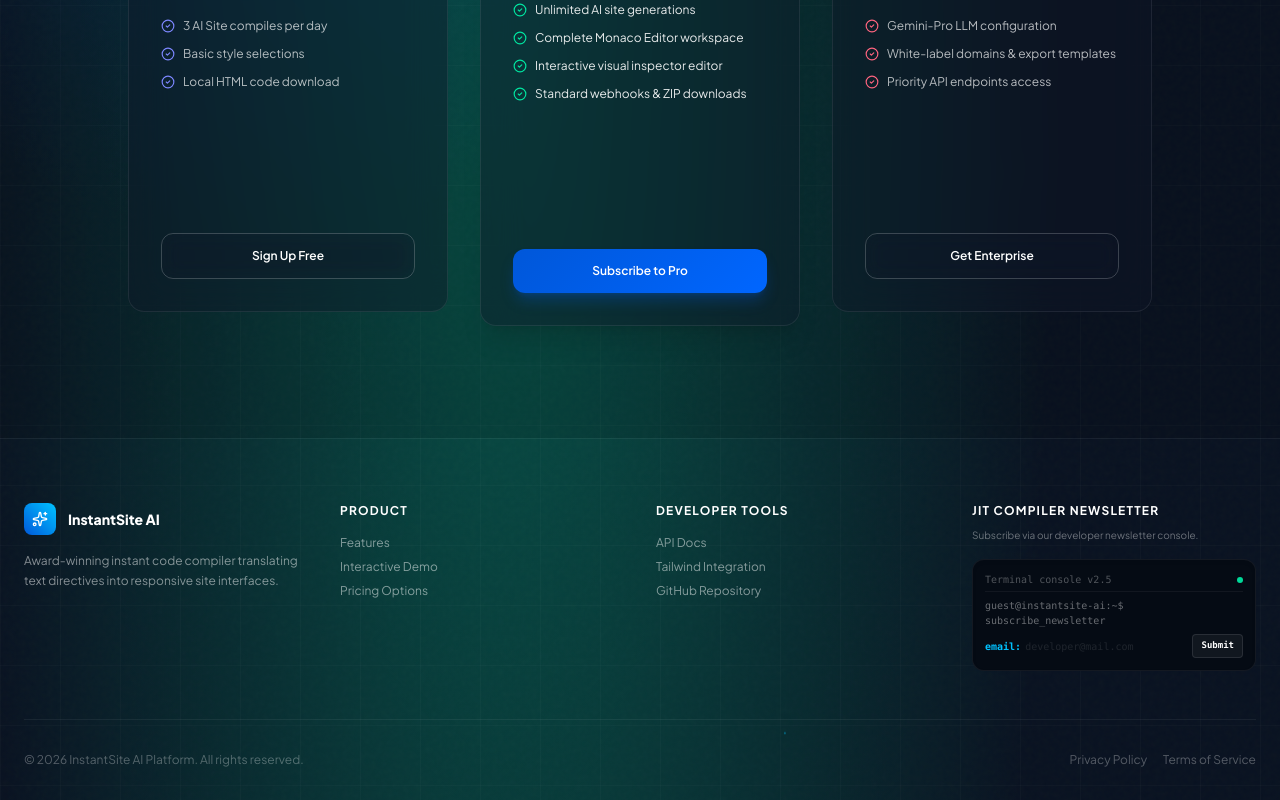
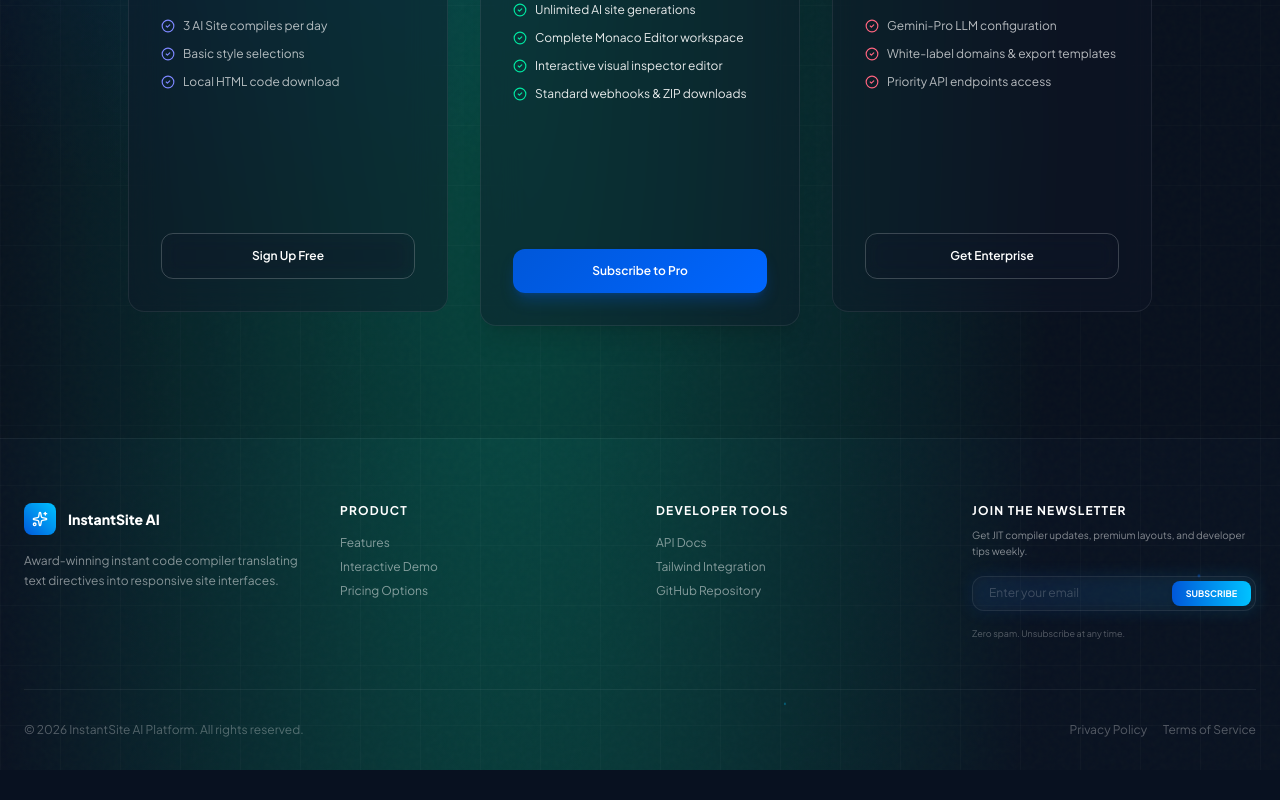
Before and after one commit to sabledattatray/InstantSite-AI, a React (Vite) app: page / in a window 1280 px wide. Shown: the part 2995-3795 px from the top of the page. After the commit the page ends 3765 px from the top, so only its background shows below. Built offline with nearby package versions, Linux system fonts and the light colour scheme.

Commit message:
fix: replace terminal-style newsletter with a professional glassmorphic subscription input

```diff
--- a/src/App.tsx
+++ b/src/App.tsx
@@ -2542,35 +2542,37 @@ function LandingPage({ onStart, onStartWorkspace, onLogin }: LandingPageProps) {
                   <li><a href="#" className="hover:text-white transition-colors">GitHub Repository</a></li>
                 </ul>
               </div>
-              <div className="space-y-4">
-                <h4 className="text-xs font-bold uppercase tracking-widest text-white mb-2">JIT Compiler Newsletter</h4>
-                <p className="text-[10px] text-white/40 leading-relaxed">Subscribe via our developer newsletter console.</p>
-                <div className="bg-[#050B14] border border-white/[0.06] rounded-xl p-3 font-mono text-[10px] text-left space-y-1.5 shadow-inner">
-                  <div className="flex items-center justify-between text-white/30 border-b border-white/[0.05] pb-1">
-                    <span>Terminal console v2.5</span>
-                    <span className="w-1.5 h-1.5 rounded-full bg-[#00E5A0] animate-pulse"></span>
-                  </div>
-                  <div className="text-white/40">guest@instantsite-ai:~$ subscribe_newsletter</div>
-                  {isSubbed ? (
-                    <div className="space-y-1 animate-scale-in">
-                      <div className="text-[#00E5A0] font-bold">&gt;&gt;&gt; [SUCCESS] Node email registered.</div>
-                      <div className="text-white/50">&gt;&gt;&gt; Welcome to the JIT Compiler updates cluster! ✨</div>
-                    </div>
-                  ) : (
-                    <form onSubmit={handleSubscribe} className="flex items-center gap-1 mt-1">
-                      <span className="text-[#00C2FF] font-bold">email:</span>
+              <div className="space-y-4 flex flex-col justify-start">
+                <h4 className="text-xs font-bold uppercase tracking-widest text-white mb-2">Join the Newsletter</h4>
+                <p className="text-[10px] text-white/50 leading-relaxed">Get JIT compiler updates, premium layouts, and developer tips weekly.</p>
+
+                {isSubbed ? (
+                  <div className="p-4 rounded-xl bg-[#00E5A0]/10 border border-[#00E5A0]/20 flex flex-col gap-1.5 animate-scale-in">
+                    <span className="text-xs font-bold text-[#00E5A0]">✨ Welcome to the newsletter!</span>
+                    <span className="text-[10px] text-white/50">You have successfully subscribed to early-access updates.</span>
+                  </div>
+                ) : (
+                  <form onSubmit={handleSubscribe} className="relative group w-full">
+                    <div className="absolute -inset-0.5 bg-gradient-to-r from-[#0057D9] to-[#00C2FF] rounded-xl blur opacity-10 group-focus-within:opacity-25 transition duration-500"></div>
+                    <div className="relative flex bg-white/[0.02] border border-white/[0.08] hover:border-white/15 focus-within:border-[#00C2FF]/30 rounded-xl overflow-hidden p-1 transition-all duration-300">
                       <input
                         type="email"
                         required
-                        placeholder="developer@mail.com"
+                        placeholder="Enter your email"
                         value={emailSub}
                         onChange={(e) => setEmailSub(e.target.value)}
-                        className="bg-transparent border-none text-white outline-none w-full p-0 text-[10px] placeholder:text-white/10 focus:ring-0 focus:outline-none"
+                        className="bg-transparent border-none text-white outline-none w-full px-3 text-xs placeholder:text-white/20 focus:ring-0 focus:outline-none"
                       />
-                      <button type="submit" className="px-2 py-1 bg-white/5 hover:bg-[#0057D9]/20 border border-white/10 hover:border-[#00C2FF]/30 text-white rounded text-[9px] font-bold cursor-pointer shrink-0 transition-all">Submit</button>
-                    </form>
-                  )}
-                </div>
+                      <button
+                        type="submit"
+                        className="px-3.5 py-1.5 bg-gradient-to-r from-[#0057D9] to-[#00C2FF] text-white font-bold text-[9px] uppercase rounded-lg shadow-md hover:from-[#0066FF] hover:to-[#00D2FF] transition-all cursor-pointer shrink-0 focus:outline-none"
+                      >
+                        Subscribe
+                      </button>
+                    </div>
+                  </form>
+                )}
+                <span className="text-[9px] text-white/30">Zero spam. Unsubscribe at any time.</span>
               </div>
             </div>
 
```
